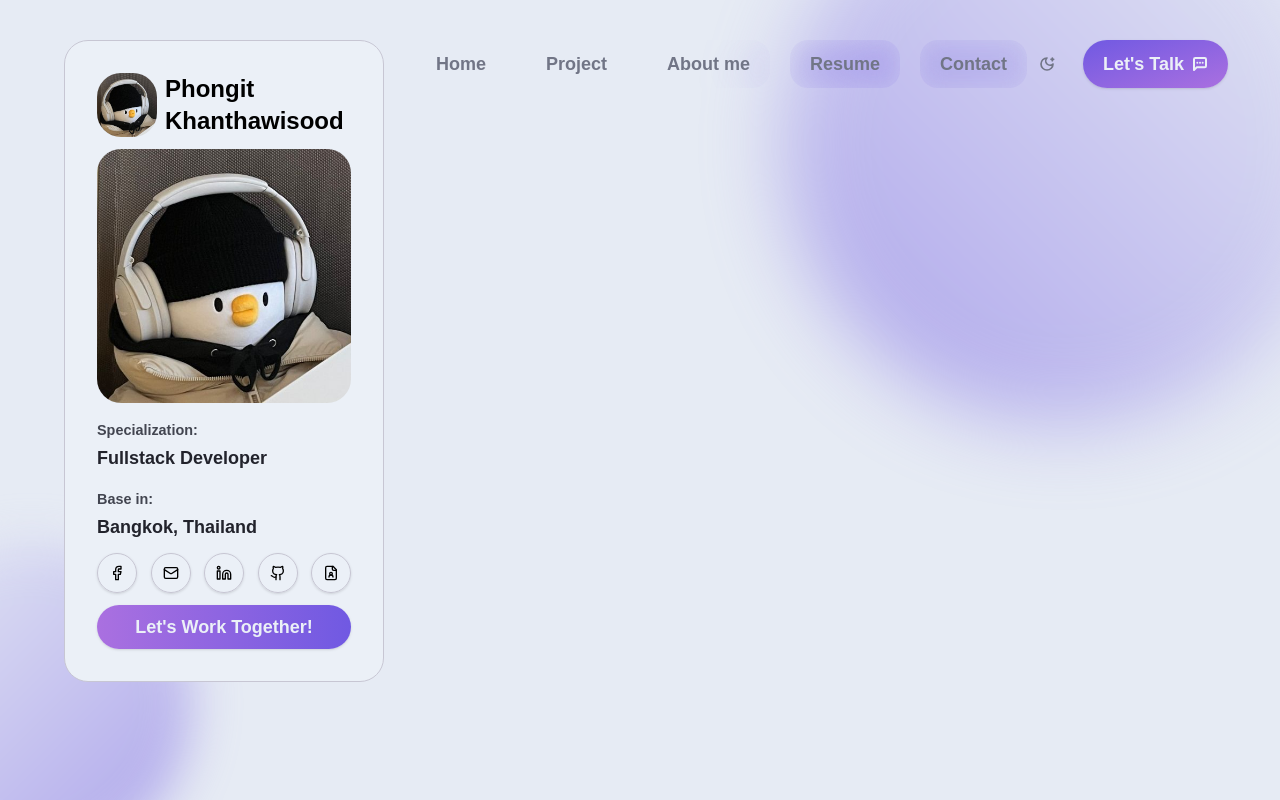
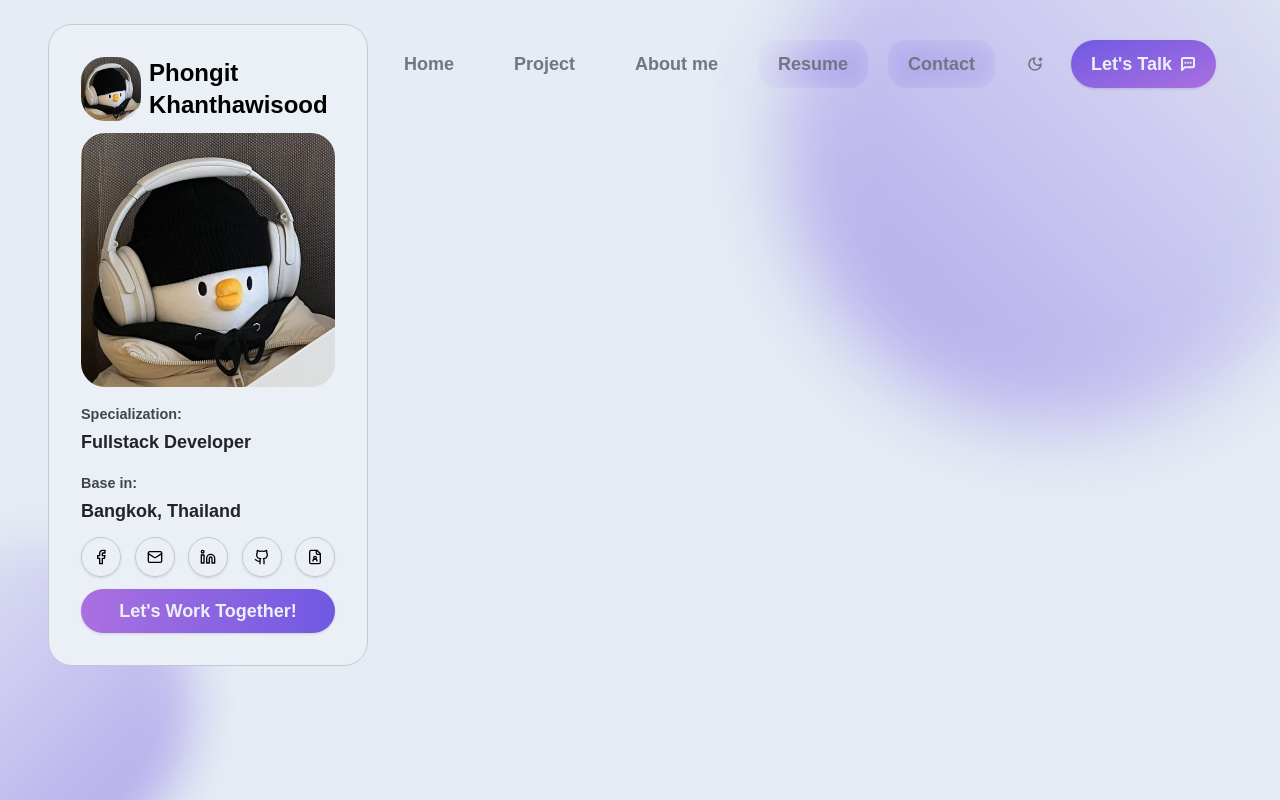
Before and after one commit to phongit-kha/design-to-code, a Next.js app: page / in a window 1280 px wide. Built offline with nearby package versions, Linux system fonts and the light colour scheme.

Commit message:
style: update style in navbar and profile component

```diff
--- a/src/components/Navbar.tsx
+++ b/src/components/Navbar.tsx
@@ -52,7 +52,7 @@ export function Navbar({
             aria-label="Project"
             className={`size-auto rounded-[1.125rem] p-3 shadow-none transition-transform duration-300 focus-visible:scale-105 lg:px-5 lg:py-2.5 lg:backdrop-blur-md ${IconStyle}`}
           >
-            <LayoutGrid className="size-5 xl:hidden" />
+            <LayoutGrid className="size-5 stroke-[2px] xl:hidden" />
             <span hidden className="text-lg font-semibold xl:block">
               Project
             </span>
--- a/src/components/Profile.tsx
+++ b/src/components/Profile.tsx
@@ -14,7 +14,7 @@ export function Profile({
   return (
     <div
       className={cn(
-        "m-4 h-auto min-w-80 space-y-3 rounded-3xl border-[0.5px] border-t-opp-medium bg-base-tint p-8",
+        "h-auto min-w-80 space-y-3 rounded-3xl border-[0.5px] border-t-opp-medium bg-base-tint p-8",
         className,
       )}
     >
```
